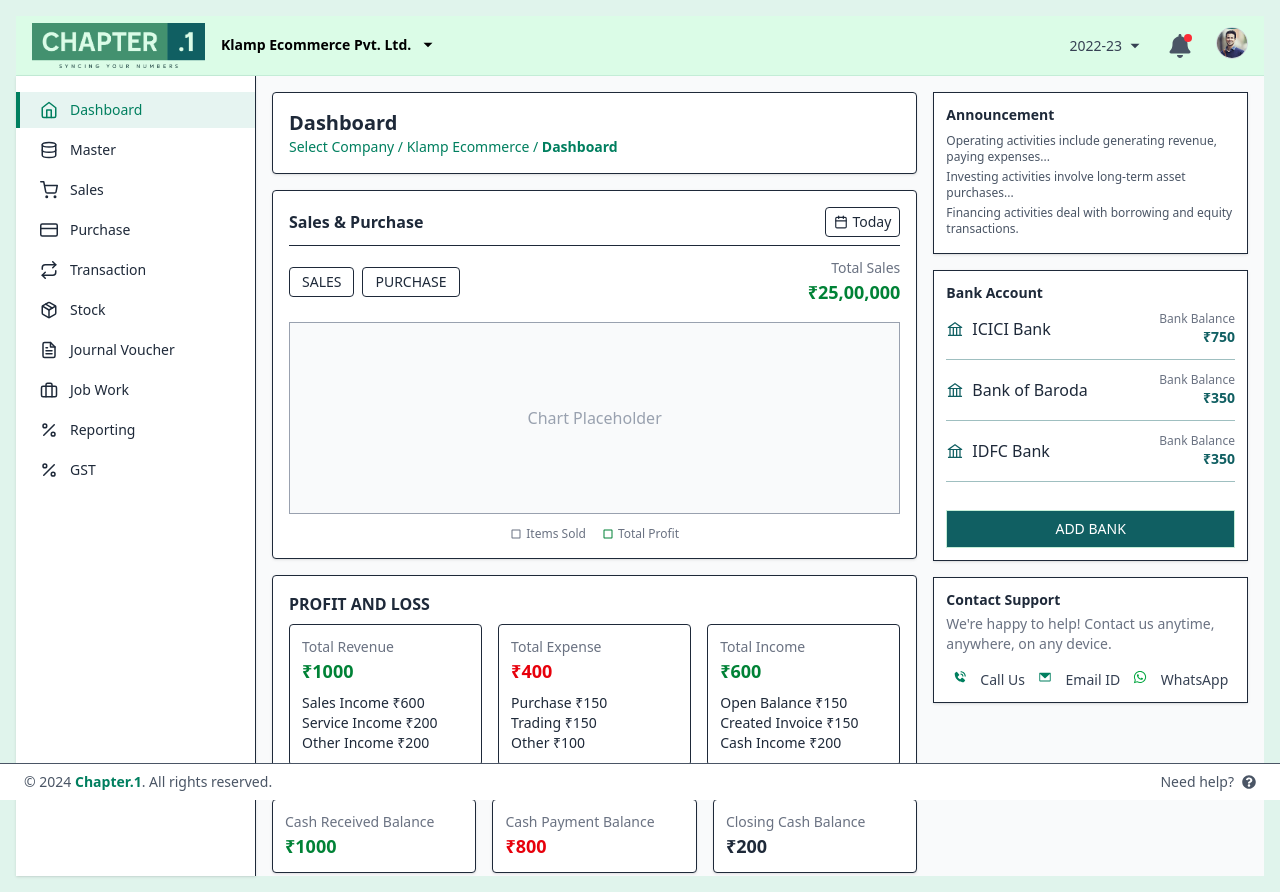
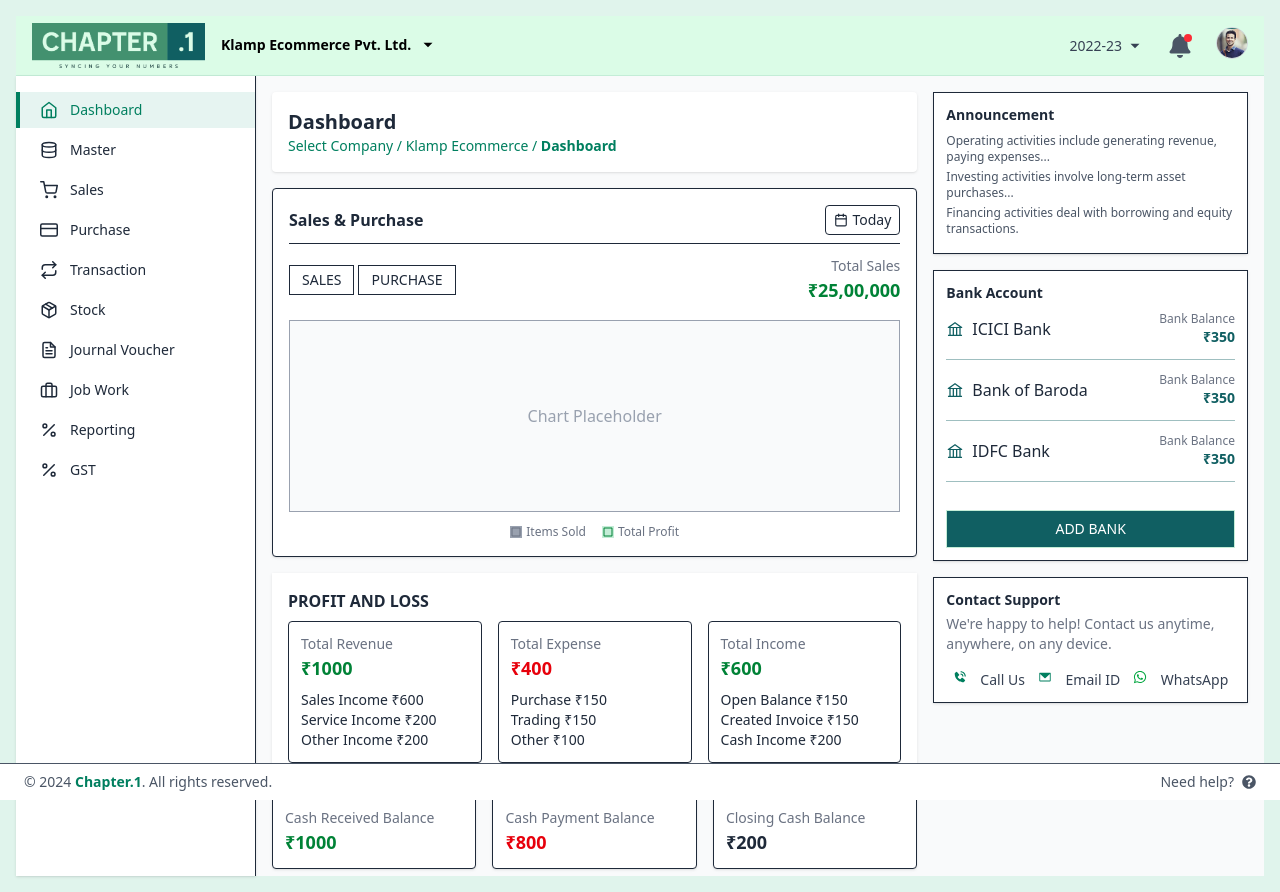
Before and after one commit to Deepika2342/chapter-1, a Next.js app: page /dashboard in a window 1280 px wide. Built offline with nearby package versions, Linux system fonts and the light colour scheme.

Commit message:
little changes in dashboard

```diff
--- a/src/app/(companyList)/dashboard/page.tsx
+++ b/src/app/(companyList)/dashboard/page.tsx
@@ -37,7 +37,7 @@
   ];
 
   const banks = [
-    { name: "ICICI Bank", balance: "₹750" },
+    { name: "ICICI Bank", balance: "₹350" },
     { name: "Bank of Baroda", balance: "₹350" },
     { name: "IDFC Bank", balance: "₹350" },
   ];
@@ -70,7 +70,7 @@
         {/* Middle Section */}
         <div className="col-span-2 space-y-4">
           {/* Header */}
-          <div className="bg-white p-4 border rounded shadow-sm">
+          <div className="bg-white p-4 border-border rounded shadow-sm">
             <h2 className="text-xl font-semibold">Dashboard</h2>
             <p className="text-sm text-[#007F5F]">
               Select Company / Klamp Ecommerce / <span className="font-semibold">Dashboard</span>
@@ -86,9 +86,9 @@
               </button>
             </div>
             <div className="flex justify-between items-center text-sm mb-4">
-              <div className="flex gap-2">
-                <button className="px-3 py-1 border rounded">SALES</button>
-                <button className="px-3 py-1 border rounded">PURCHASE</button>
+              <div className="flex gap-1 border-border">
+                <button className="px-3 py-1 border rounded-none ">SALES</button>
+                <button className="px-3 py-1 border rounded-none">PURCHASE</button>
               </div>
               <div className="text-right">
                 <p className="text-gray-500">Total Sales</p>
@@ -100,16 +100,16 @@
             </div>
             <div className="flex justify-center mt-3 space-x-4 text-xs text-gray-500">
               <div className="flex items-center gap-1">
-                <MdCheckBoxOutlineBlank className="text-gray-500" /> Items Sold
+                <MdCheckBoxOutlineBlank className="text-gray-500 bg-gray-400" /> Items Sold
               </div>
               <div className="flex items-center gap-1">
-                <MdCheckBoxOutlineBlank className="text-green-700" /> Total Profit
+                <MdCheckBoxOutlineBlank className="text-green-700 bg-border" /> Total Profit
               </div>
             </div>
           </div>
 
           {/* Profit & Loss */}
-          <div className="bg-white p-4 border rounded shadow-sm">
+          <div className="bg-white p-4 border-border rounded-none shadow-sm">
             <h3 className="font-semibold mb-2">PROFIT AND LOSS</h3>
             <div className="grid grid-cols-3 gap-4 text-sm">
               <div className="border rounded p-3">
@@ -219,16 +219,14 @@
             <h3 className="font-semibold text-sm mb-1">Contact Support</h3>
             <p className="text-sm text-gray-500 mb-4">
               We're happy to help! Contact us anytime, anywhere, on any device.
-            </p>            <div className="flex justify-around text-sm text-gray-700">
+            </p>
+            <div className="flex justify-around text-sm text-gray-700">
               <BiSolidPhoneCall className="text-[#007F5F] cursor-pointer" />
               Call Us
-
               <PiEnvelopeSimpleFill className="text-[#007F5F] cursor-pointer" />
               Email ID
-
               <FaWhatsapp className="text-green-600 cursor-pointer" />
               WhatsApp
-
             </div>
           </div>
         </div>
```
